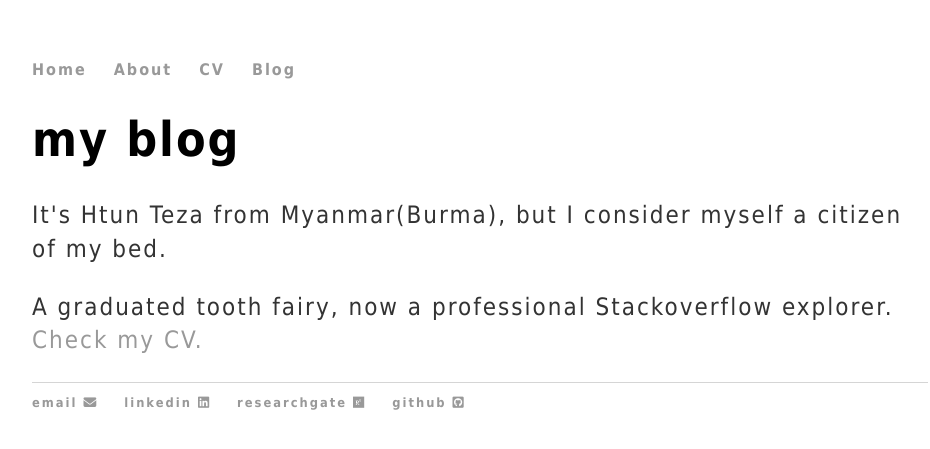
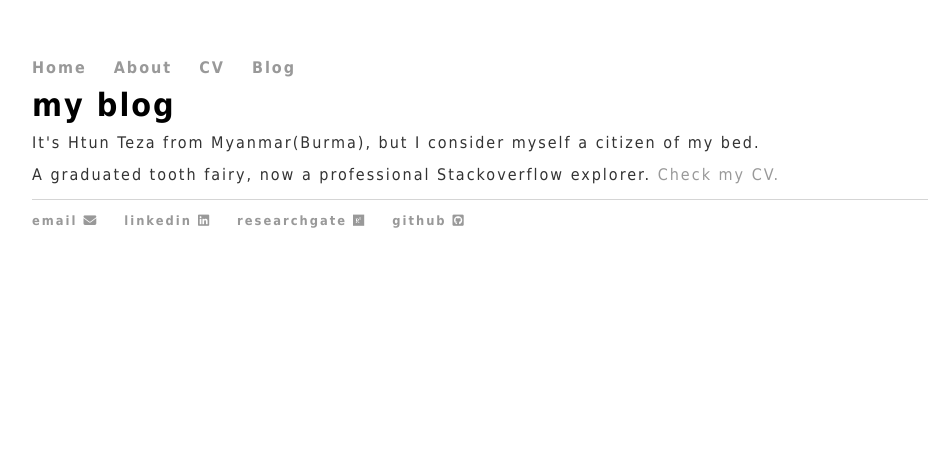
Before and after one commit to finerbrighterlighter/finerbrighterlighter.github.io, a Jekyll site: the page built from index.html, in a window 1280 px wide. Shown: the top 449 px of the page, without its empty margins (160-1090 px from the left). Built offline with Jekyll 4.4.1, drawn with Linux system fonts in a browser that asks for light colours; nearby versions of some CDN libraries.

Commit message:
Update main.css

```diff
--- a/css/main.css
+++ b/css/main.css
@@ -2,6 +2,8 @@ body {
     margin: 60px auto;
     width: 70%;
     letter-spacing: 2px;
+    font-size: 1em;
+    line-height: 1em;
 }
 nav ul, footer ul {
     font-family:'Tahoma';
@@ -23,13 +25,13 @@ a:hover {
 h1 {
     font-family:'Tahoma';
     letter-spacing: 2px;
-    font-size: 3em;
+    font-size: 2em;
 }
 p {
     font-family:'Tahoma';
     letter-spacing: 2px;
-    font-size: 1.5em;
-    line-height: 1.4em;
+    font-size: 1em;
+    line-height: 1em;
     color: #333;
 }
 footer {
@@ -43,7 +45,7 @@ ul.posts {
     margin: 20px auto 40px;
     font-family:'Tahoma';
     letter-spacing: 2px;
-    font-size: 1.5em;
+    font-size: 1em;
 }
 
 ul.posts li {
```
